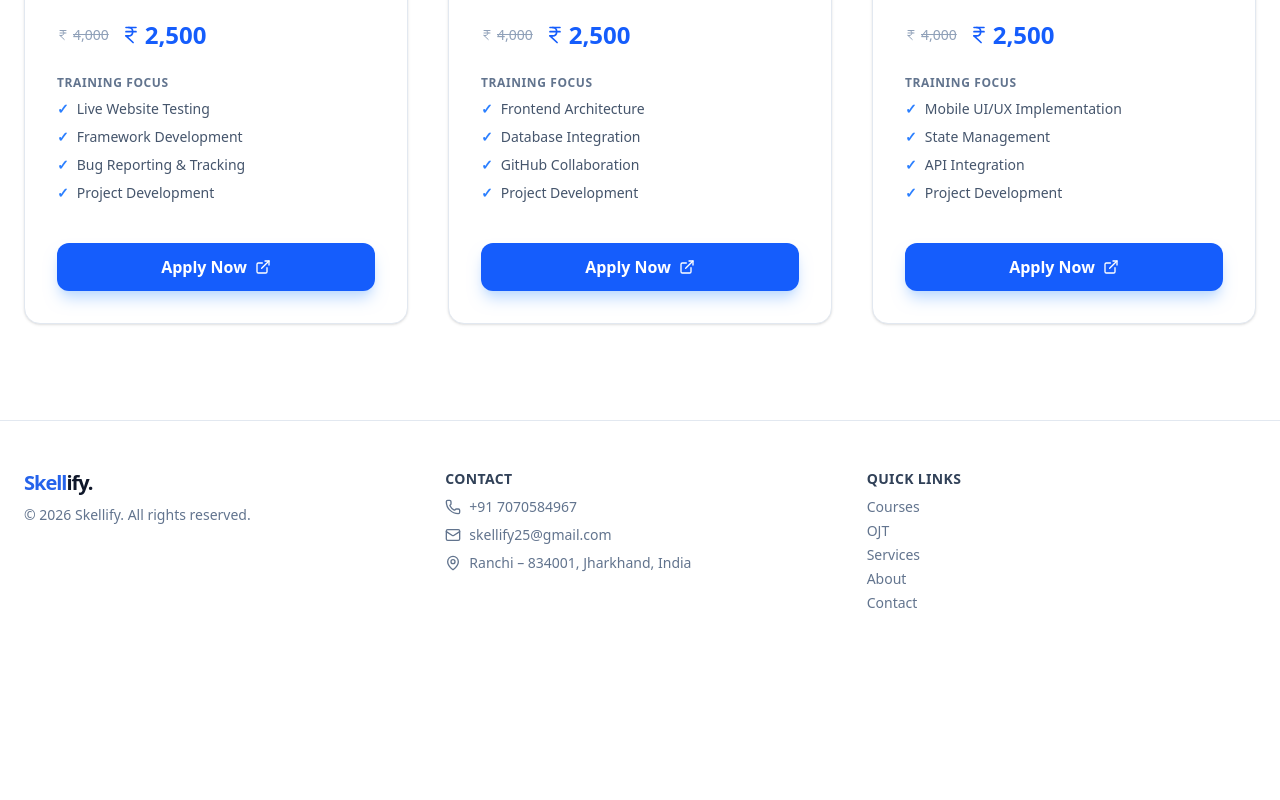
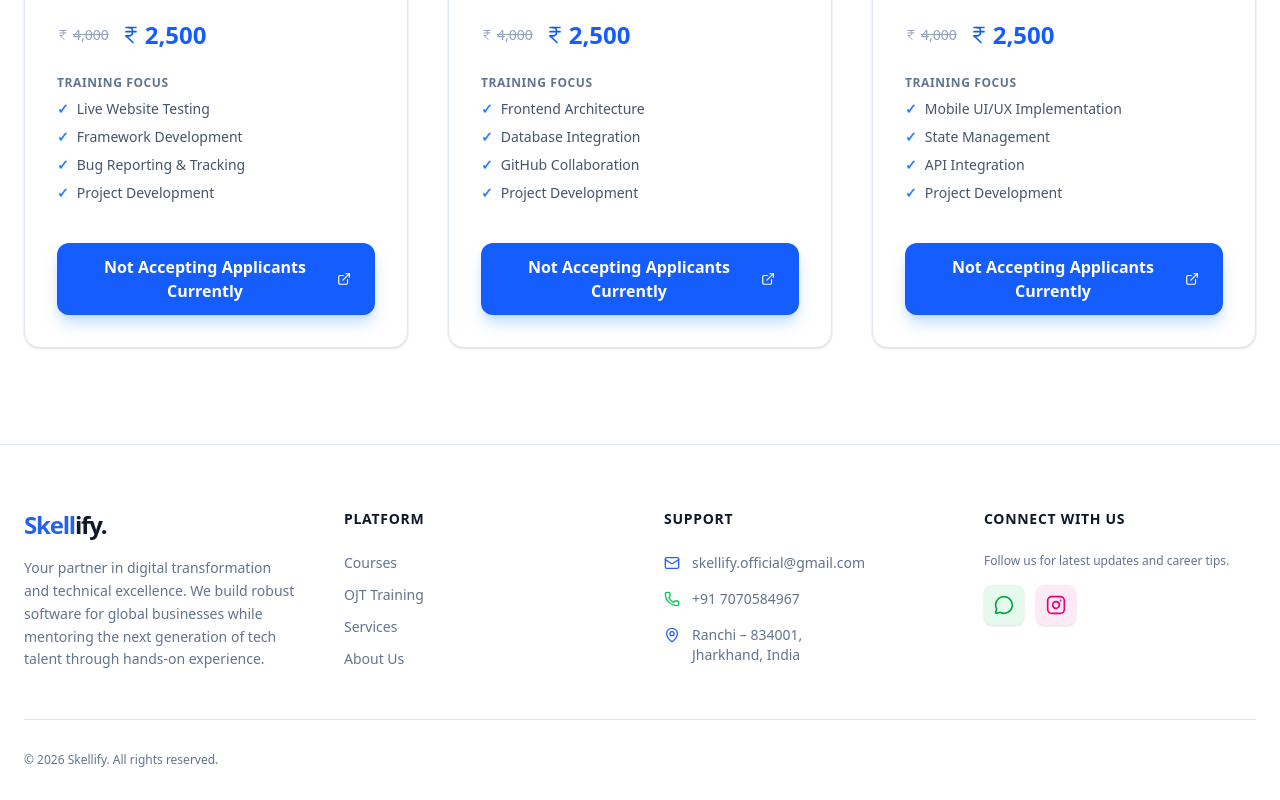
Before and after one commit to skellify25/skellify-main, a Next.js app: page /ojt in a window 1280 px wide. Shown: the part 530-1330 px from the top of the page. Before the commit the page ends 1191 px from the top, so only its background shows below. Built offline with nearby package versions, Linux system fonts and the light colour scheme.

Commit message:
updated footer

```diff
--- a/src/components/Footer.tsx
+++ b/src/components/Footer.tsx
@@ -1,68 +1,110 @@
 "use client";
 import Link from "next/link";
-import { Phone, Mail, MapPin } from "lucide-react";
+import {
+  Phone,
+  Mail,
+  MapPin,
+  MessageCircle,
+  Linkedin,
+  Instagram,
+  Facebook
+} from "lucide-react";
+import { WHATSAPP_LINK, INSTAGRAM_LINK } from "@/constants/contact";
+
+// Custom X (formerly Twitter) Icon Component
+const XIcon = ({ className }: { className?: string }) => (
+  <svg
+    viewBox="0 0 24 24"
+    aria-hidden="true"
+    className={className}
+    fill="currentColor"
+  >
+    <path d="M18.901 1.153h3.68l-8.04 9.19L24 22.846h-7.406l-5.8-7.584-6.638 7.584H.474l8.6-9.83L0 1.154h7.594l5.243 6.932ZM17.61 20.644h2.039L6.486 3.24H4.298Z" />
+  </svg>
+);
 
 const Footer = () => {
   const currentYear = new Date().getFullYear();
 
   return (
-    <footer className="bg-background border-t border-slate-200 dark:border-slate-800 py-12">
+    <footer className="bg-white dark:bg-slate-950 border-t border-slate-200 dark:border-slate-800 pt-16 pb-8">
       <div className="container mx-auto px-6">
-        <div className="grid grid-cols-1 md:grid-cols-3 gap-8 items-start">
+        <div className="grid grid-cols-1 md:grid-cols-2 lg:grid-cols-4 gap-12 mb-12">
 
-          {/* Logo & Copyright */}
-          <div className="text-center md:text-left">
-            <Link
-              href="/"
-              className="text-xl font-bold tracking-tighter block mb-2"
-            >
+          {/* Brand Section */}
+          <div className="flex flex-col gap-4">
+            <Link href="/" className="text-2xl font-bold tracking-tighter">
               <span className="text-primary">Skell</span>ify.
             </Link>
-            <p className="text-sm text-slate-500">
-              © {currentYear} Skellify. All rights reserved.
-            </p>
-          </div>
-
-          {/* Contact Info */}
-          <div className="text-center md:text-left space-y-2">
-            <h4 className="text-sm font-semibold uppercase tracking-wide text-slate-700 dark:text-slate-300">
-              Contact
-            </h4>
-            <p className="flex items-center justify-center md:justify-start gap-2 text-sm text-slate-500">
-              <Phone className="w-4 h-4" /> +91 7070584967
-            </p>
-            <p className="flex items-center justify-center md:justify-start gap-2 text-sm text-slate-500">
-              <Mail className="w-4 h-4" /> skellify25@gmail.com
-            </p>
-            <p className="flex items-center justify-center md:justify-start gap-2 text-sm text-slate-500">
-              <MapPin className="w-4 h-4" /> Ranchi – 834001, Jharkhand, India
+            <p className="text-sm text-slate-500 dark:text-slate-400 leading-relaxed max-w-xs">
+              Your partner in digital transformation and technical excellence. We build robust software for global businesses while mentoring the next generation of tech talent through hands-on experience.
             </p>
           </div>
 
           {/* Quick Links */}
-          <div className="text-center md:text-left space-y-2">
-            <h4 className="text-sm font-semibold uppercase tracking-wide text-slate-700 dark:text-slate-300">
-              Quick Links
+          <div>
+            <h4 className="text-sm font-bold uppercase tracking-wider text-slate-900 dark:text-slate-100 mb-6">
+              Platform
             </h4>
-            <div className="flex flex-col gap-1 text-sm text-slate-500">
-              <Link href="/courses" className="hover:text-primary transition-colors">
-                Courses
+            <ul className="flex flex-col gap-3 text-sm text-slate-500 dark:text-slate-400">
+              <li><Link href="/courses" className="hover:text-primary transition-colors">Courses</Link></li>
+              <li><Link href="/ojt" className="hover:text-primary transition-colors">OJT Training</Link></li>
+              <li><Link href="/services" className="hover:text-primary transition-colors">Services</Link></li>
+              <li><Link href="/about" className="hover:text-primary transition-colors">About Us</Link></li>
+            </ul>
+          </div>
+
+          {/* Contact Details */}
+          <div>
+            <h4 className="text-sm font-bold uppercase tracking-wider text-slate-900 dark:text-slate-100 mb-6">
+              Support
+            </h4>
+            <div className="flex flex-col gap-4 text-sm text-slate-500 dark:text-slate-400">
+              <a href="mailto:skellify.official@gmail.com" className="flex items-center gap-3 hover:text-primary transition-colors group">
+                <Mail className="w-4 h-4 text-primary group-hover:scale-110 transition-transform" />
+                skellify.official@gmail.com
+              </a>
+              <a href={WHATSAPP_LINK} target="_blank" rel="noopener noreferrer" className="flex items-center gap-3 hover:text-green-600 transition-colors group">
+                <Phone className="w-4 h-4 text-green-500 group-hover:scale-110 transition-transform" />
+                +91 7070584967
+              </a>
+              <div className="flex items-start gap-3">
+                <MapPin className="w-4 h-4 text-primary shrink-0 mt-0.5" />
+                <span>Ranchi – 834001,<br /> Jharkhand, India</span>
+              </div>
+            </div>
+          </div>
+
+          {/* Connect Section */}
+          <div>
+            <h4 className="text-sm font-bold uppercase tracking-wider text-slate-900 dark:text-slate-100 mb-6">
+              Connect With Us
+            </h4>
+            <p className="text-xs text-slate-500 dark:text-slate-400 mb-4">Follow us for latest updates and career tips.</p>
+            <div className="flex flex-wrap gap-3">
+              <Link href={WHATSAPP_LINK} target="_blank" className="p-2.5 bg-green-500/10 text-green-600 rounded-lg hover:bg-green-500 hover:text-white transition-all shadow-sm" aria-label="WhatsApp">
+                <MessageCircle className="w-5 h-5" />
               </Link>
-              <Link href="/ojt" className="hover:text-primary transition-colors">
-                OJT
-              </Link>
-              <Link href="/services" className="hover:text-primary transition-colors">
-                Services
-              </Link>
-              <Link href="/about" className="hover:text-primary transition-colors">
-                About
-              </Link>
-              <Link href="/contact" className="hover:text-primary transition-colors">
-                Contact
+              {/* <Link href="#" className="p-2.5 bg-blue-500/10 text-blue-600 rounded-lg hover:bg-blue-600 hover:text-white transition-all shadow-sm" aria-label="LinkedIn">
+                <Linkedin className="w-5 h-5" />
+              </Link> */}
+              <Link href={INSTAGRAM_LINK} className="p-2.5 bg-pink-500/10 text-pink-600 rounded-lg hover:bg-pink-500 hover:text-white transition-all shadow-sm" aria-label="Instagram">
+                <Instagram className="w-5 h-5" />
               </Link>
             </div>
           </div>
 
+        </div>
+
+        {/* Bottom Bar */}
+        <div className="border-t border-slate-200 dark:border-slate-800 pt-8 flex flex-col md:flex-row justify-between items-center gap-4 text-center md:text-left">
+          <p className="text-xs text-slate-500">
+            © {currentYear} Skellify. All rights reserved.
+          </p>
+          <div className="flex gap-6 text-xs text-slate-400">
+            {/* <Link href="/privacy" className="hover:text-slate-900 dark:hover:text-white transition-colors">Privacy Policy</Link>
+            <Link href="/terms" className="hover:text-slate-900 dark:hover:text-white transition-colors">Terms of Service</Link> */}
+          </div>
         </div>
       </div>
     </footer>
--- a/src/components/Hero.tsx
+++ b/src/components/Hero.tsx
@@ -39,7 +39,7 @@ const Hero = () => {
           >
             <span className="px-2 py-1 sm:px-4 sm:py-2 rounded-full border border-emerald-500/20 bg-emerald-500/10 text-emerald-500 text-[12px] sm:text-xs font-semibold tracking-wide uppercase flex items-center gap-2">
               <span className="relative h-2 w-2 rounded-full bg-emerald-500 after:absolute after:inset-0 after:animate-ping after:rounded-full after:bg-emerald-500 after:opacity-75 after:content-['']" />
-              <span>Accepting Clients</span>
+              <span>Admissions Open & Taking Projects</span>
             </span>
           </motion.div>
 
--- a/src/components/pages/ContactPage.jsx
+++ b/src/components/pages/ContactPage.jsx
@@ -28,7 +28,7 @@ export default function ContactPage() {
           <Mail className="text-blue-600" />
           <div>
             <p className="font-medium">Email</p>
-            <p className="text-slate-600 dark:text-slate-400">skellify25@gmail.com</p>
+            <p className="text-slate-600 dark:text-slate-400">skellify.official@gmail.com</p>
           </div>
         </div>
         <div className="border border-slate-200 dark:border-slate-700 rounded-xl p-6 flex items-center gap-4 bg-white dark:bg-slate-800">
--- a/src/components/pages/OjtPage.jsx
+++ b/src/components/pages/OjtPage.jsx
@@ -149,10 +149,10 @@ export default function OjtPage() {
             </div>
 
             <button
-              onClick={() => handleApplyNow(program.formUrl)}
-              className="mt-8 group inline-flex items-center justify-center gap-2 px-6 py-3 rounded-xl bg-blue-600 text-white font-bold hover:bg-blue-700 transition-all cursor-pointer shadow-lg shadow-blue-200 dark:shadow-none"
+              // onClick={() => handleApplyNow(program.formUrl)}
+              className="mt-8 group inline-flex items-center justify-center gap-2 px-6 py-3 rounded-xl bg-blue-600 text-white font-bold hover:bg-blue-700 transition-all shadow-lg shadow-blue-200 dark:shadow-none"
             >
-              Apply Now
+              Not Accepting Applicants Currently
               <ExternalLink className="w-4 h-4 group-hover:translate-x-1 transition-transform" />
             </button>
           </motion.div>
--- a/src/constants/contact.ts
+++ b/src/constants/contact.ts
@@ -2,10 +2,11 @@ import { Linkedin, Instagram } from "lucide-react";
 
 export const WHATSAPP_LINK = "https://wa.me/7070584967";
 export const CALENDAR_LINK = "https://calendar.app.google/b1LZ47jrj5eJZE6TA";
+export const INSTAGRAM_LINK = "https://www.instagram.com/skellify.official/";
 
 export const SOCIAL_LINKS = {
     LINKEDIN: "https://linkedin.com/skellify",
-    INSTAGRAM: "https://instagram.com/skellify"
+    INSTAGRAM: "https://instagram.com/skellify.official",
 }
 export const SOCIAL_MEDIA_LIST = [
     {
```
